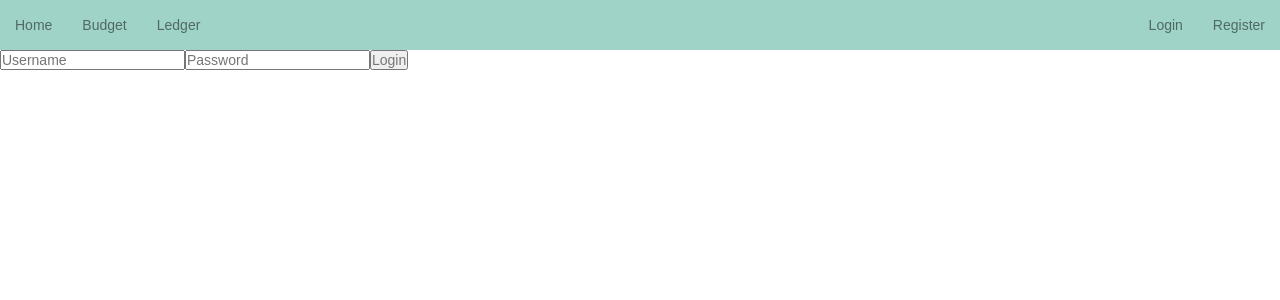
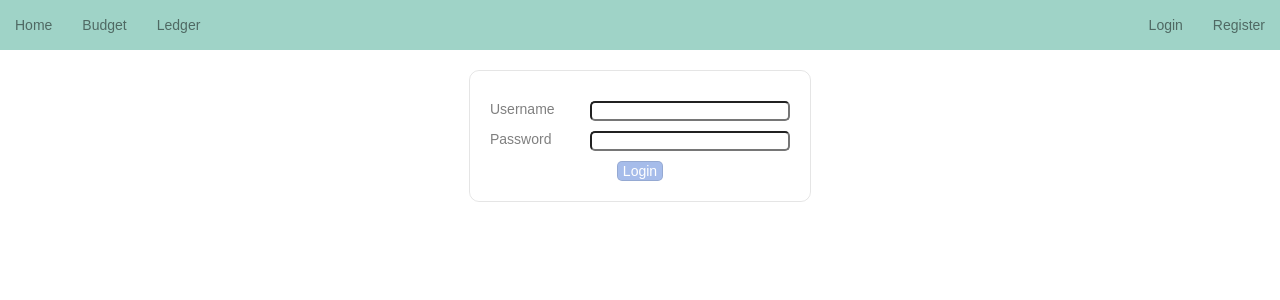
Before and after one commit to chrisgo2286/budget-app-frontend, a React (Create React App) app: page /login in a window 1280 px wide. Shown: the top 300 px of the page. Built offline with nearby package versions, Linux system fonts and the light colour scheme.

Commit message:
Added css for Login page

```diff
--- a/src/components/budget/budget.css
+++ b/src/components/budget/budget.css
@@ -1,8 +1,6 @@
 .budget {
     display: flex;
     flex-direction: column;
-    /* align-items: center;
-    justify-content: center; */
     max-width: 800px;
     margin: 10px auto;
     padding: 10px;
@@ -10,7 +8,8 @@
     border-radius: 10px;
 }
 
-.new-budget-item {
+.new-budget-item,
+.budget-filter {
     display: grid;
     grid-template-columns: 3fr 3fr 3fr 3fr 1fr;
     border: 1px solid var(--siteBorderColor);
@@ -20,19 +19,29 @@
     margin: 35px 0px 20px 0px;
 }
 
-.new-budget-item > * {
+.new-budget-item > *,
+.budget-filter > * {
     margin: 0px 10px;
     border: 1px solid var(--siteFieldBorderColor);
     border-radius: 5px;
     text-indent: 5px;
 }
 
-.new-budget-item > *:hover {
+.new-budget-item > *:hover,
+.budget-filter > *:hover {
     background-color: var(--hoverBGColor);
     cursor: pointer;
 }
-.new-amount {
+.new-amount,
+.budget-filter-year {
     text-indent: 5px;
+}
+
+.budget-filter-submit {
+    color: white;
+    background-color: var(--thirdColor);
+    border-radius: 5px;
+    max-width: 50px;
 }
 
 .income,
--- a/src/components/login/login.css
+++ b/src/components/login/login.css
@@ -0,0 +1,61 @@
+.login {
+    display: grid;
+    grid-template-columns: repeat(3, 1fr);
+    grid-template-rows: repeat(3, 1fr);
+    grid-template-areas:
+        "username-label username username"
+        "password-label password password"
+        "login-btn login-btn login-btn";
+    width: 300px;
+    border: 1px solid var(--siteBorderColor);
+    border-radius: 10px;
+    margin: 20px auto;
+    padding: 20px;
+}
+
+.login > * {
+    margin-top: 10px;
+}
+
+.login-username-label {
+    grid-area: username-label;
+}
+
+.login-username {
+    grid-area: username;
+}
+
+.login-password-label {
+    grid-area: password-label;
+}
+
+.login-password {
+    grid-area: password;
+}
+
+.login-username,
+.login-password {
+    text-indent: 5px;
+    border-radius: 5px;
+}
+
+.login-username:hover,
+.login-password:hover {
+    background-color: var(--firstColor);
+    cursor: pointer;
+}
+
+.login-btn {
+    grid-area: login-btn;
+    color: white;
+    background-color: var(--thirdColor);
+    border: 1px solid var(--siteBorderColor);
+    border-radius: 5px;
+    max-width: 50px;
+    padding: 0px 5px;
+    justify-self: center;
+}
+
+.login-btn:hover {
+    background-color: var(--fourthColor);
+}
--- a/src/components/login/login.jsx
+++ b/src/components/login/login.jsx
@@ -32,8 +32,10 @@ export default function Login () {
 
     return (
         <div className="login">
-            <LoginFields fields={ credentials } setFields={ setCredentials } />
-            <button onClick={ handleSubmit }>Login</button>
+            <LoginFields
+                fields={ credentials }
+                setFields={ setCredentials }
+                handleSubmit={ handleSubmit }/>
         </div>
     )
 }
--- a/src/components/login/loginFields.jsx
+++ b/src/components/login/loginFields.jsx
@@ -1,23 +1,26 @@
 import React from "react";
 import Input from "../miscComponents/input/input";
 
-export default function LoginFields ({ fields, setFields }) {
+export default function LoginFields ({ fields, setFields, handleSubmit }) {
     return (
         <React.Fragment>
+            <div className="login-username-label">Username</div>
             <Input
+                className='login-username'
                 type='text'
                 name='username'
                 value={ fields.username }
                 fields={ fields }
-                setFields={ setFields }
-                placeholder='Username' />
+                setFields={ setFields } />
+            <div className="login-password-label">Password</div>
             <Input
+                className='login-password'
                 type='password'
                 name='password'
                 value={ fields.password }
                 fields={ fields }
-                setFields={ setFields }
-                placeholder='Password' />
+                setFields={ setFields } />
+            <button className='login-btn' onClick={ handleSubmit }>Login</button>
         </React.Fragment>
     )
 }
--- a/src/misc/miscFunctions.js
+++ b/src/misc/miscFunctions.js
@@ -40,7 +40,7 @@ export const month_options = [
 
 export function getCurrentMonth () {
     const currentDate = new Date();
-    return currentDate.getMonth();
+    return currentDate.getMonth() + 1;
 }
 
 export function getCurentYear () {
```
